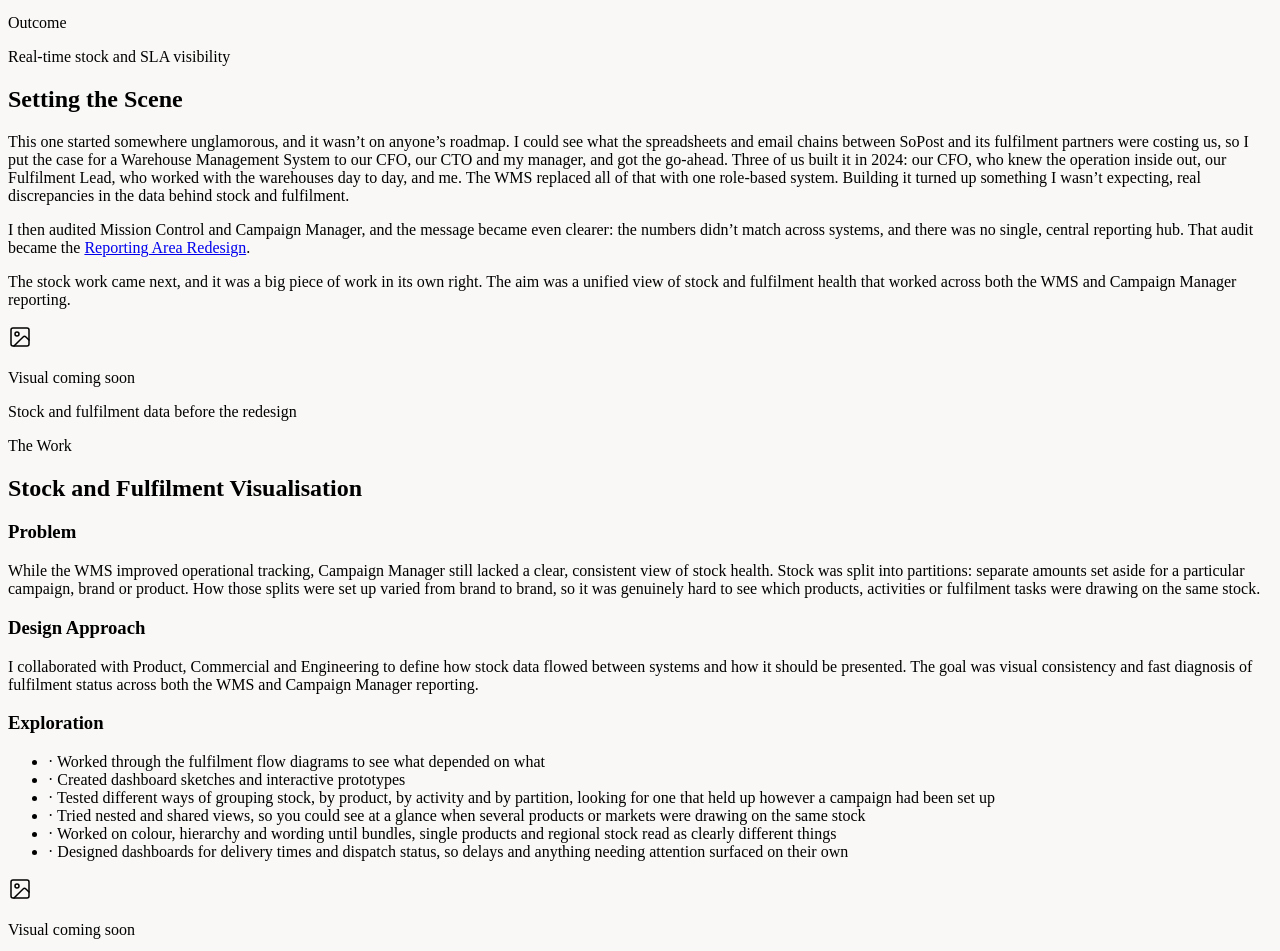
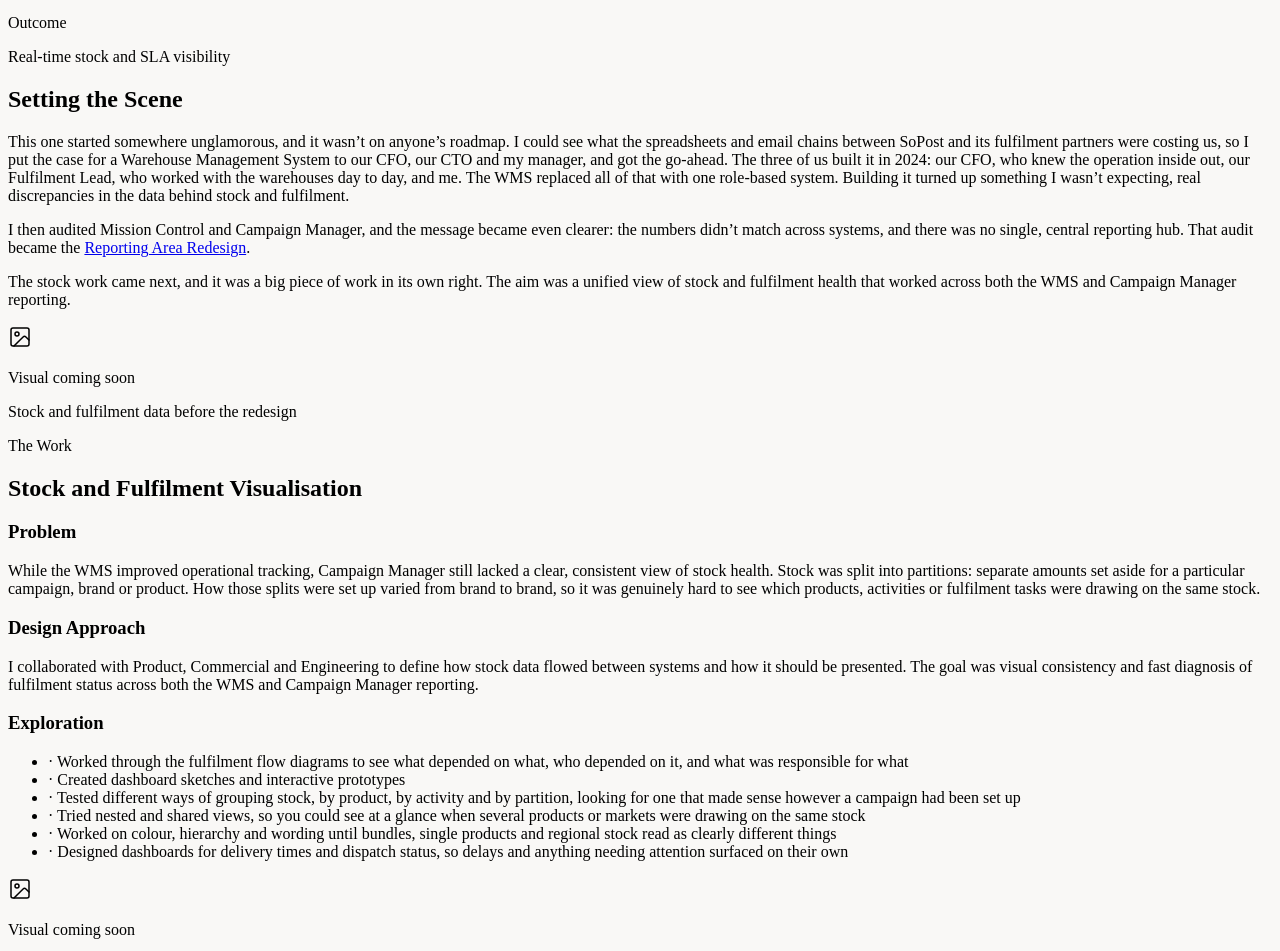
Before and after one commit to jadeparrish/portfolio, a Next.js app: page /work/stock in a window 1280 px wide. Shown: the part 361-1312 px from the top of the page. Built offline with nearby package versions, Linux system fonts and the light colour scheme.

Commit message:
Refine text for clarity in stock management section

```diff
--- a/app/work/stock/page.js
+++ b/app/work/stock/page.js
@@ -97,7 +97,7 @@
               anyone&rsquo;s roadmap. I could see what the spreadsheets and email chains
               between SoPost and its fulfilment partners were costing us, so I put the
               case for a Warehouse Management System to our CFO, our CTO and my manager,
-              and got the go-ahead. Three of us built it in 2024: our CFO, who knew the
+              and got the go-ahead. The three of us built it in 2024: our CFO, who knew the
               operation inside out, our Fulfilment Lead, who worked with the warehouses
               day to day, and me. The WMS replaced all of that with one role-based system.
               Building it turned up something I wasn&rsquo;t expecting, real discrepancies
@@ -160,9 +160,9 @@
             <div>
               <SubLabel>Exploration</SubLabel>
               <ul className="space-y-4 text-neutral-700 text-[17px] sm:text-[18px] leading-[1.75]">
-                <li className="flex gap-3"><span aria-hidden="true" className="text-[#A47864]">&middot;</span> Worked through the fulfilment flow diagrams to see what depended on what</li>
+                <li className="flex gap-3"><span aria-hidden="true" className="text-[#A47864]">&middot;</span> Worked through the fulfilment flow diagrams to see what depended on what, who depended on it, and what was responsible for what</li>
                 <li className="flex gap-3"><span aria-hidden="true" className="text-[#A47864]">&middot;</span> Created dashboard sketches and interactive prototypes</li>
-                <li className="flex gap-3"><span aria-hidden="true" className="text-[#A47864]">&middot;</span> Tested different ways of grouping stock, by product, by activity and by partition, looking for one that held up however a campaign had been set up</li>
+                <li className="flex gap-3"><span aria-hidden="true" className="text-[#A47864]">&middot;</span> Tested different ways of grouping stock, by product, by activity and by partition, looking for one that made sense however a campaign had been set up</li>
                 <li className="flex gap-3"><span aria-hidden="true" className="text-[#A47864]">&middot;</span> Tried nested and shared views, so you could see at a glance when several products or markets were drawing on the same stock</li>
                 <li className="flex gap-3"><span aria-hidden="true" className="text-[#A47864]">&middot;</span> Worked on colour, hierarchy and wording until bundles, single products and regional stock read as clearly different things</li>
                 <li className="flex gap-3"><span aria-hidden="true" className="text-[#A47864]">&middot;</span> Designed dashboards for delivery times and dispatch status, so delays and anything needing attention surfaced on their own</li>
```
